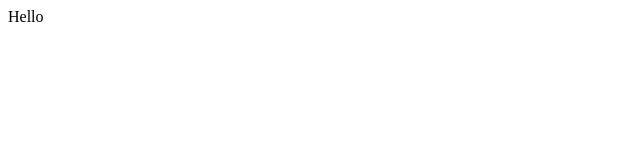
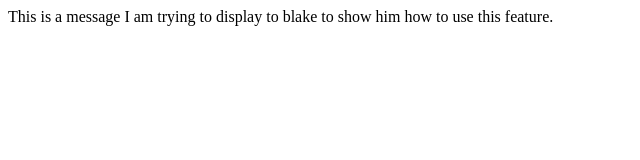
Before and after one commit to bacacr/3rdDegreeDetail, a plain HTML site: page index.html in a window 1280 px wide. Shown: the whole page, without its empty margins (0-640 px from the left). Drawn offline with Linux system fonts and the light colour scheme.

Commit message:
Blake Test Changes

```diff
--- a/index.html
+++ b/index.html
@@ -4,9 +4,9 @@
     <meta charset="UTF-8">
     <meta name="viewport" content="width=device-width, initial-scale=1.0">
     <meta http-equiv="X-UA-Compatible" content="ie=edge">
-    <title>Document</title>
+    <title>3rd Degree Detailing</title>
 </head>
 <body>
-    Hello
+    This is a message I am trying to display to blake to show him how to use this feature.
 </body>
 </html>
```
